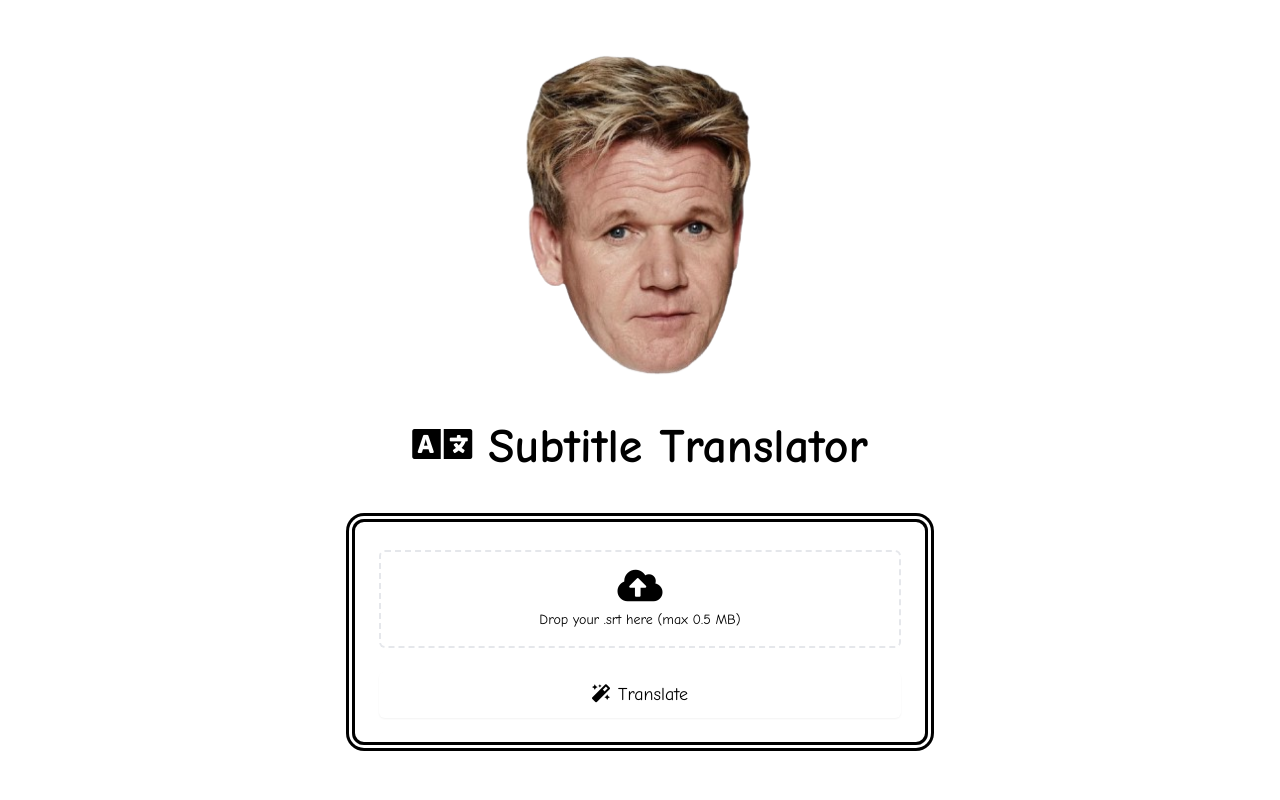
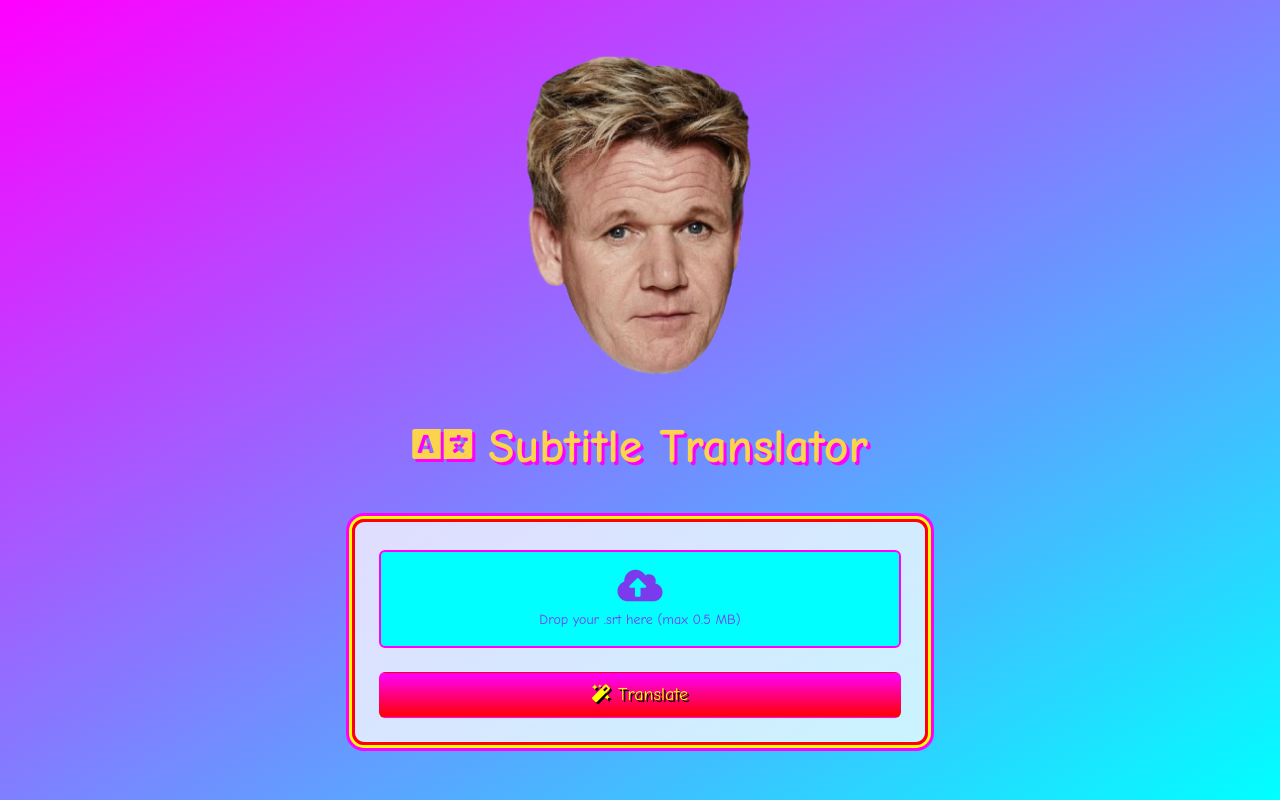
Before and after one commit to m2nv2d/subtranslator, a Flask app: page / in a window 1280 px wide. Run offline with Flask 3, Linux system fonts and the light colour scheme; parts of the project's set-up code (start-up, migrations or seed data) failed here and were passed over.

Commit message:
90s theme

```diff
--- a/app/templates/index.html
+++ b/app/templates/index.html
@@ -18,9 +18,28 @@
             font-family: 'Comic Neue', cursive;
         }
 
+        body {
+            background: linear-gradient(to bottom right, #ff00ff, #00ffff);
+        }
+
         .meme-border {
-            border: 3px solid #000;
-            box-shadow: 0 0 0 3px #fff, 0 0 0 6px #000;
+            border: 3px solid #ff0000;
+            box-shadow: 0 0 0 3px #ffff00, 0 0 0 6px #ff00ff;
+        }
+
+        .nineties-button {
+            background: linear-gradient(to bottom, #ff00ff, #ff0000);
+            color: #ffff00;
+            text-shadow: 2px 2px #000000;
+        }
+
+        .nineties-button:hover {
+            background: linear-gradient(to bottom, #ff0000, #ff00ff);
+        }
+
+        .nineties-input {
+            background-color: #00ffff;
+            border: 2px solid #ff00ff;
         }
     </style>
 </head>
@@ -31,37 +50,39 @@
             <img src="{{ url_for('static', filename='header.png') }}" alt="Ramsay!!!" class="mx-auto mb-4"
                 style="max-width: 340px;">
         </div>
-        <h1 class="text-5xl font-bold mb-12 text-center">
+        <h1 class="text-5xl font-bold mb-12 text-center text-yellow-300" style="text-shadow: 3px 3px #ff00ff;">
             <i class="fas fa-language mr-4"></i>Subtitle Translator
         </h1>
-        <div class="max-w-xl mx-auto rounded-xl shadow-lg p-6 animate__animated animate__fadeInUp meme-border">
+        <div
+            class="max-w-xl mx-auto rounded-xl shadow-lg p-6 animate__animated animate__fadeInUp meme-border bg-white bg-opacity-75">
             <form id="upload-form" class="space-y-4">
                 <div class="relative">
                     <input type="file" class="hidden" id="file" accept=".srt" required>
-                    <div class="mt-1 flex justify-center px-4 pt-4 pb-4 border-2 border-dashed rounded-md cursor-pointer transition duration-300"
+                    <div class="mt-1 flex justify-center px-4 pt-4 pb-4 border-2 border-dashed rounded-md cursor-pointer transition duration-300 nineties-input"
                         onclick="document.getElementById('file').click();">
                         <div class="space-y-1 text-center">
-                            <i class="fas fa-cloud-upload-alt text-4xl"></i>
-                            <p class="text-sm">Drop your .srt here (max 0.5 MB)</p>
+                            <i class="fas fa-cloud-upload-alt text-4xl text-purple-600"></i>
+                            <p class="text-sm text-purple-600">Drop your .srt here (max 0.5 MB)</p>
                         </div>
                     </div>
-                    <p id="file-name" class="mt-2 text-sm text-center"></p>
+                    <p id="file-name" class="mt-2 text-sm text-center text-purple-600"></p>
                 </div>
                 <button type="submit"
-                    class="w-full py-2 px-4 border border-transparent rounded-md shadow-sm text-lg font-medium transition duration-300">
+                    class="w-full py-2 px-4 border border-transparent rounded-md shadow-sm text-lg font-medium transition duration-300 nineties-button">
                     <i class="fas fa-magic mr-2"></i>Translate
                 </button>
             </form>
         </div>
         <div id="download-link" class="mt-6 text-center hidden animate__animated animate__fadeIn">
             <a href="#"
-                class="inline-flex items-center px-6 py-3 border border-transparent text-lg font-medium rounded-md shadow-sm transition duration-300">
+                class="inline-flex items-center px-6 py-3 border border-transparent text-lg font-medium rounded-md shadow-sm transition duration-300 nineties-button">
                 <i class="fas fa-download mr-2"></i>Download Translated Subtitle
             </a>
         </div>
-        <div id="debug-info" class="mt-6 rounded-xl shadow-lg p-4 hidden animate__animated animate__fadeIn meme-border">
-            <h3 class="text-lg font-semibold mb-3">Debug Info</h3>
-            <ul class="space-y-2">
+        <div id="debug-info"
+            class="mt-6 rounded-xl shadow-lg p-4 hidden animate__animated animate__fadeIn meme-border bg-white bg-opacity-75">
+            <h3 class="text-lg font-semibold mb-3 text-purple-600">Debug Info</h3>
+            <ul class="space-y-2 text-purple-600">
                 <li><i class="fas fa-cubes mr-2"></i>Meme chunks: <span id="num-chunks" class="font-bold"></span></li>
                 <li><i class="fas fa-list-ol mr-2"></i>Total entries: <span id="total-entries" class="font-bold"></span>
                 </li>
```
